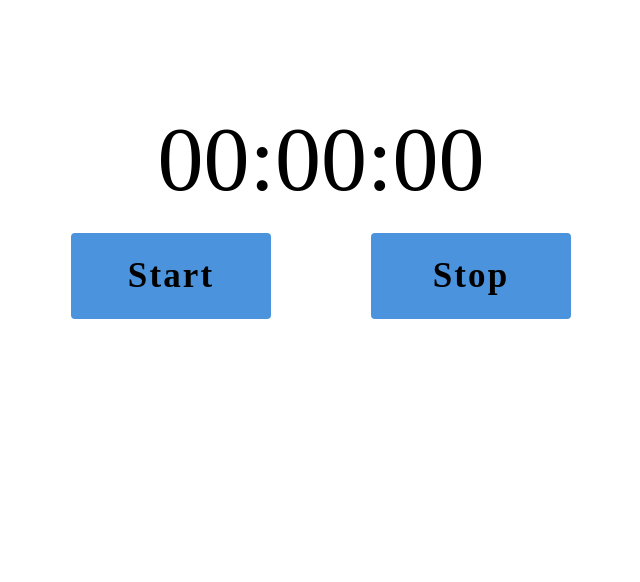
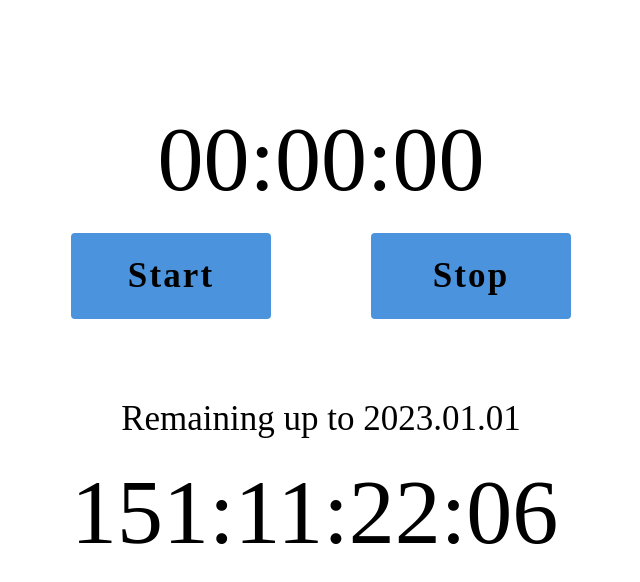
Before and after one commit to VasylchenkoSerhii/timer, a plain HTML site: page index.html in a window 1280 px wide. Shown: the whole page, without its empty margins (319-959 px from the left). Drawn offline with nearby package versions, Linux system fonts and the light colour scheme.

Commit message:
Countdown timer

```diff
--- a/css/style.css
+++ b/css/style.css
@@ -8,7 +8,7 @@ body {
     width: 250px;
     padding-top: 15px;
     padding-left: 35px;
-    padding-bottom: 15px;
+    padding-bottom: 80px;
     padding-right: 35px;
 }
 
@@ -47,6 +47,20 @@ body {
     background-color: #4B93DC;
 }
 
+.message {
+    text-align: center;
+    margin-bottom: 20px;
+    font-size: 21px;
+}
+
+.countdownTimer {
+    width: 250px;
+    margin-left: auto;
+    margin-right: auto;
+    font-size: 45px;
+
+}
+
 @media screen and (min-width: 768px) {
     .timer {
         width: 350px
@@ -60,6 +74,15 @@ body {
     .timer-btn {
         min-width: 150px;
         font-size: 30px;
+    }
+
+    .message {
+        font-size: 28px;
+    }
+
+    .countdownTimer {
+        width: 350px;
+        font-size: 64px;
     }
 }
 
@@ -77,4 +100,13 @@ body {
         min-width: 200px;
         font-size: 35px;
     }
+
+    .message {
+        font-size: 35px;
+    }
+
+    .countdownTimer {
+        width: 500px;
+        font-size: 92px;
+    }
 }
--- a/index.html
+++ b/index.html
@@ -19,6 +19,11 @@
                 <button class="timer-btn" data-action-stop type="button">Stop</button>
             </div>
         </div>
+
+        <div class="countdownTimer">
+            <div class="message">Remaining up to 2023.01.01</div>
+            <span class="days"></span>:<span class="hours"></span>:<span class="minutes"></span>:<span class="seconds"></span>
+        </div>
     </main>
     <script src="./js/index.js"></script>
 </body>
--- a/js/index.js
+++ b/js/index.js
@@ -66,3 +66,37 @@ refs.btnStop.addEventListener('click', timer.stop.bind(timer));
 function updateClockFace ({ hours, mins, secs }) {
     refs.clockFace.textContent = `${hours}:${mins}:${secs}`;
 };
+
+
+// Таймер обратного отсчета
+
+const refs2 = {
+    wrapper: document.querySelector('.countdownTimer'),
+    days: document.querySelector('.days'),
+    hours: document.querySelector('.hours'),
+    minutes: document.querySelector('.minutes'),
+    seconds: document.querySelector('.seconds'),
+};
+
+const deadLine = new Date(2023, 0, 1);
+
+function countdownTimer() {
+    const toDay = new Date();
+    const deltaDate = deadLine - toDay;
+
+    const seconds = String(Math.floor((deltaDate / 1000) % 60)).padStart(2, '0');
+    const minutes = String(Math.floor((deltaDate / 1000 / 60) % 60)).padStart(2, '0');
+    const hours = String(Math.floor((deltaDate / 1000 / 60 / 60) % 24)).padStart(2, '0');
+    const days = String(Math.floor(deltaDate / 1000 / 60 / 60/ 24)).padStart(2, '0');
+
+    updateDate(days, hours, minutes, seconds);
+}
+
+setInterval(countdownTimer, 1000);
+
+function updateDate(d, h, m, s) {
+    refs2.days.textContent = d;
+    refs2.hours.textContent = h;
+    refs2.minutes.textContent = m;
+    refs2.seconds.textContent = s;
+};
```
